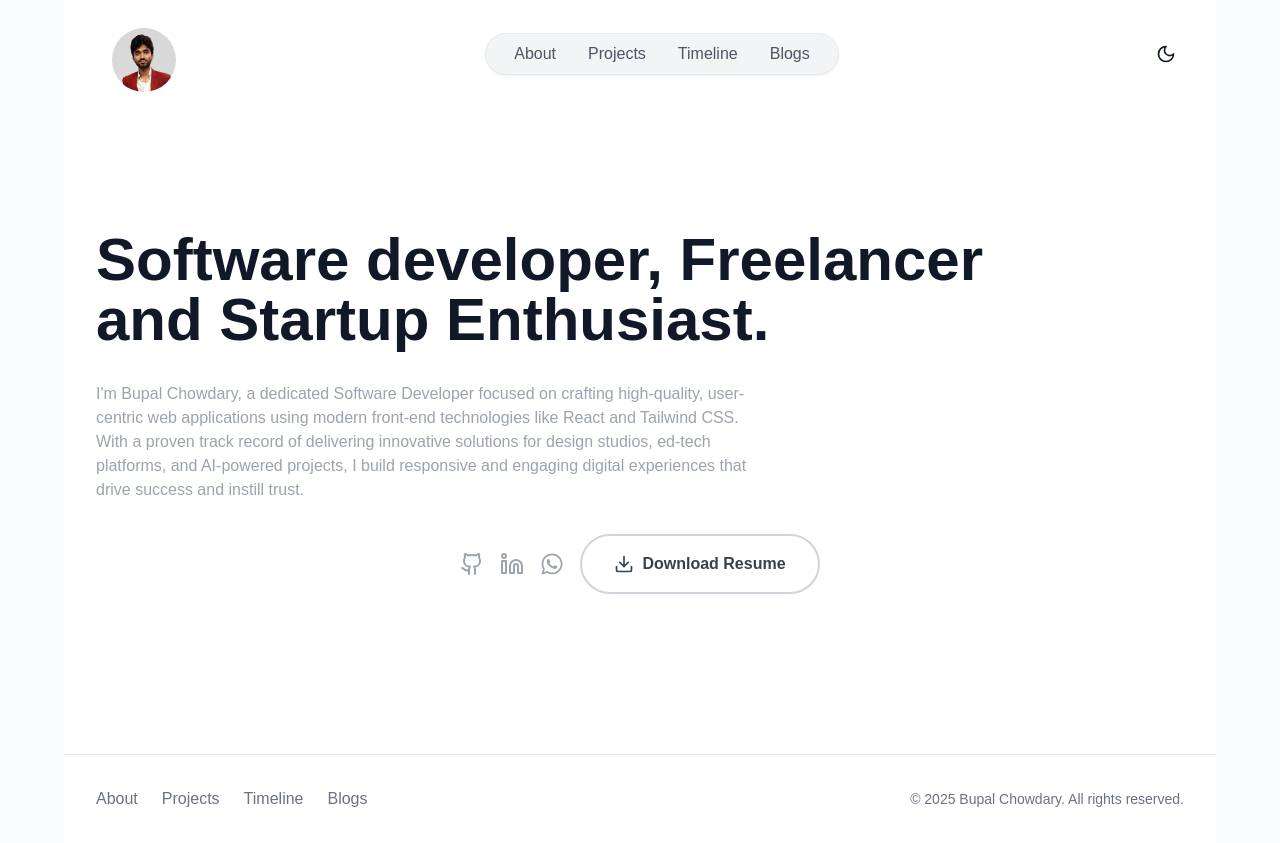
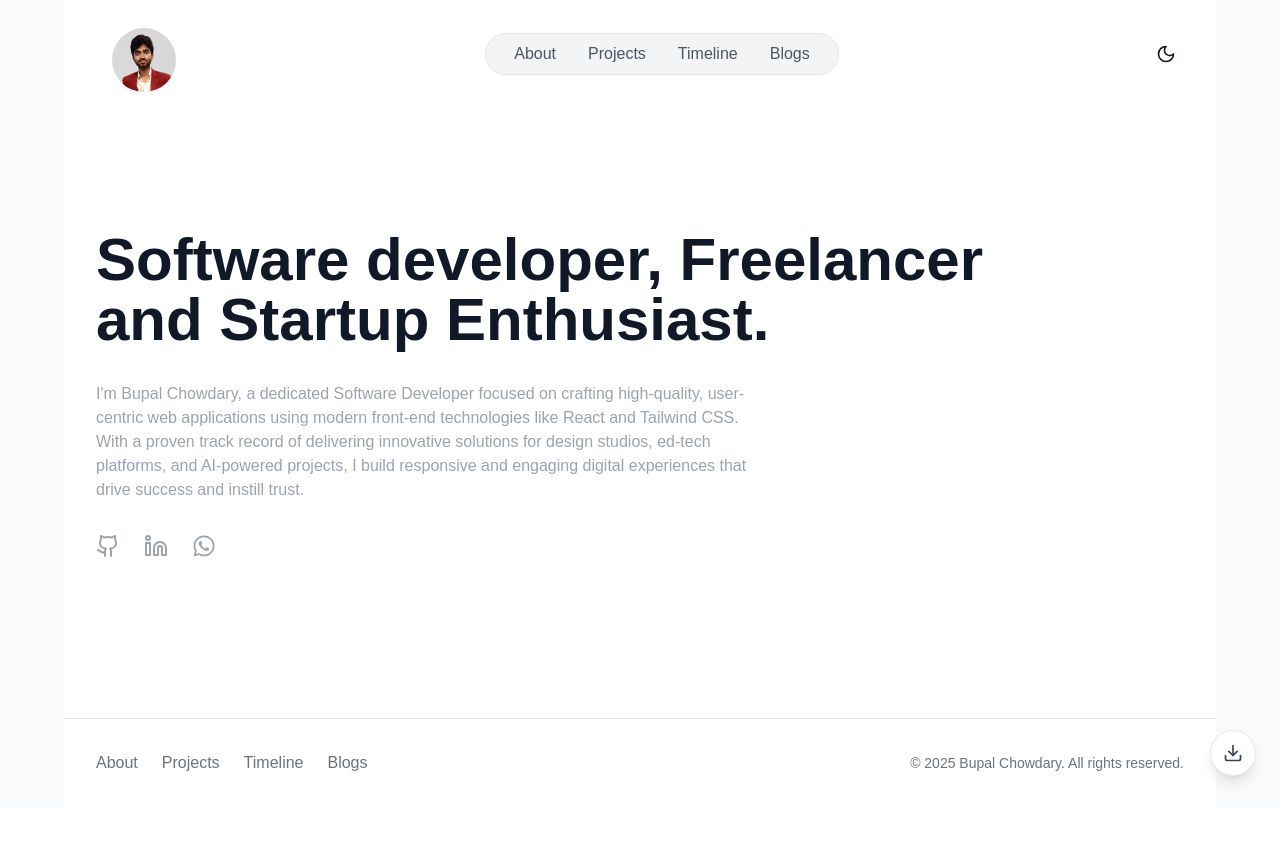
Before and after one commit to Bupalchow/PortfolioN, a React (Vite) app: page / in a window 1280 px wide. After the commit the page ends 807 px from the top, so only its background shows below. Built offline with nearby package versions, Linux system fonts and the light colour scheme.

Commit message:
resume download btn

```diff
--- a/src/App.tsx
+++ b/src/App.tsx
@@ -7,6 +7,7 @@ import Projects from './pages/Projects';
 import Timeline from './pages/Timeline';
 import Hero from './components/Hero'
 import Speaking from './pages/Speaking';
+import FloatingDownloadButton from './components/FloatingDownloadButton'
 
 function App() {
   return (
@@ -22,6 +23,7 @@ function App() {
             <Route path="/timeline" element={<Timeline />} />
           </Routes>
         </Layout>
+        <FloatingDownloadButton />
       </ThemeProvider>
     </HashRouter>
   );
--- /dev/null
+++ b/src/components/FloatingDownloadButton.tsx
@@ -0,0 +1,32 @@
+import React from 'react';
+import { Download } from 'lucide-react';
+
+const FloatingDownloadButton = () => {
+  const handleDownloadResume = () => {
+    // Create a link element and trigger download
+    const link = document.createElement('a');
+    link.href = '/Bupal Chowdary.pdf';
+    link.download = 'Bupal_Chowdary_Resume.pdf';
+    document.body.appendChild(link);
+    link.click();
+    document.body.removeChild(link);
+  };
+
+  return (
+    <button
+      onClick={handleDownloadResume}
+      className="fixed bottom-6 right-6 z-50 group bg-white dark:bg-gray-800 border border-gray-200 dark:border-gray-700 text-gray-700 dark:text-gray-300 p-3 rounded-full shadow-lg hover:shadow-xl transition-all duration-300 ease-in-out hover:scale-105"
+      aria-label="Download Resume"
+    >
+      <Download className="h-5 w-5" />
+
+      {/* Tooltip */}
+      <div className="absolute bottom-full right-0 mb-2 px-3 py-1.5 bg-gray-900 dark:bg-gray-700 text-white text-sm rounded-md opacity-0 group-hover:opacity-100 transition-opacity duration-200 whitespace-nowrap pointer-events-none">
+        Download Resume
+        <div className="absolute top-full right-4 w-0 h-0 border-l-2 border-r-2 border-t-2 border-transparent border-t-gray-900 dark:border-t-gray-700"></div>
+      </div>
+    </button>
+  );
+};
+
+export default FloatingDownloadButton;
--- a/src/components/Hero.tsx
+++ b/src/components/Hero.tsx
@@ -1,18 +1,8 @@
 import React from 'react';
 import { FaWhatsapp } from "react-icons/fa";
-import {  Github, Linkedin, Download} from 'lucide-react';
+import {  Github, Linkedin} from 'lucide-react';
 
 const Hero = () => {
-  const handleDownloadResume = () => {
-    // Create a link element and trigger download
-    const link = document.createElement('a');
-    link.href = '/Bupal Chowdary.pdf';
-    link.download = 'Bupal_Chowdary_Resume.pdf';
-    document.body.appendChild(link);
-    link.click();
-    document.body.removeChild(link);
-  };
-
   return (
     <section className="py-16 sm:py-20">
       <h1 className="text-4xl sm:text-5xl md:text-6xl font-bold leading-tight mb-8">
@@ -22,7 +12,7 @@ const Hero = () => {
       <p className="text-gray-400 max-w-2xl mb-8">
         I'm Bupal Chowdary, a dedicated Software Developer focused on crafting high-quality, user-centric web applications using modern front-end technologies like React and Tailwind CSS. With a proven track record of delivering innovative solutions for design studios, ed-tech platforms, and AI-powered projects, I build responsive and engaging digital experiences that drive success and instill trust.
       </p>
-      <div className="flex flex-col sm:flex-row gap-4 justify-center items-center">
+      <div className="flex space-x-6">
         <SocialLink icon={<Github size={24} />} href="https://github.com/Bupalchow" label="Follow on GitHub" />
         <SocialLink icon={<Linkedin size={24} />} href="https://www.linkedin.com/in/bupal-chowdary-g-590060287/"  label="Follow on LinkedIn" />
         <SocialLink
@@ -30,13 +20,6 @@ const Hero = () => {
           href="https://wa.me/+918951836088?text=Hello%20Bupal%2C%20I%27m%20contacting%20you%20from%20your%20portfolio"
           label="Contact on WhatsApp"
         />
-        <button
-          onClick={handleDownloadResume}
-          className="group px-8 py-4 border-2 border-gray-300 dark:border-gray-600 text-gray-700 dark:text-gray-300 rounded-full font-semibold hover:border-blue-500 dark:hover:border-blue-400 hover:text-blue-600 dark:hover:text-blue-400 transform hover:scale-105 transition-all duration-300 flex items-center"
-        >
-          <Download className="mr-2 h-5 w-5 group-hover:translate-y-1 transition-transform" />
-          Download Resume
-        </button>
       </div>
     </section>
   );
```
